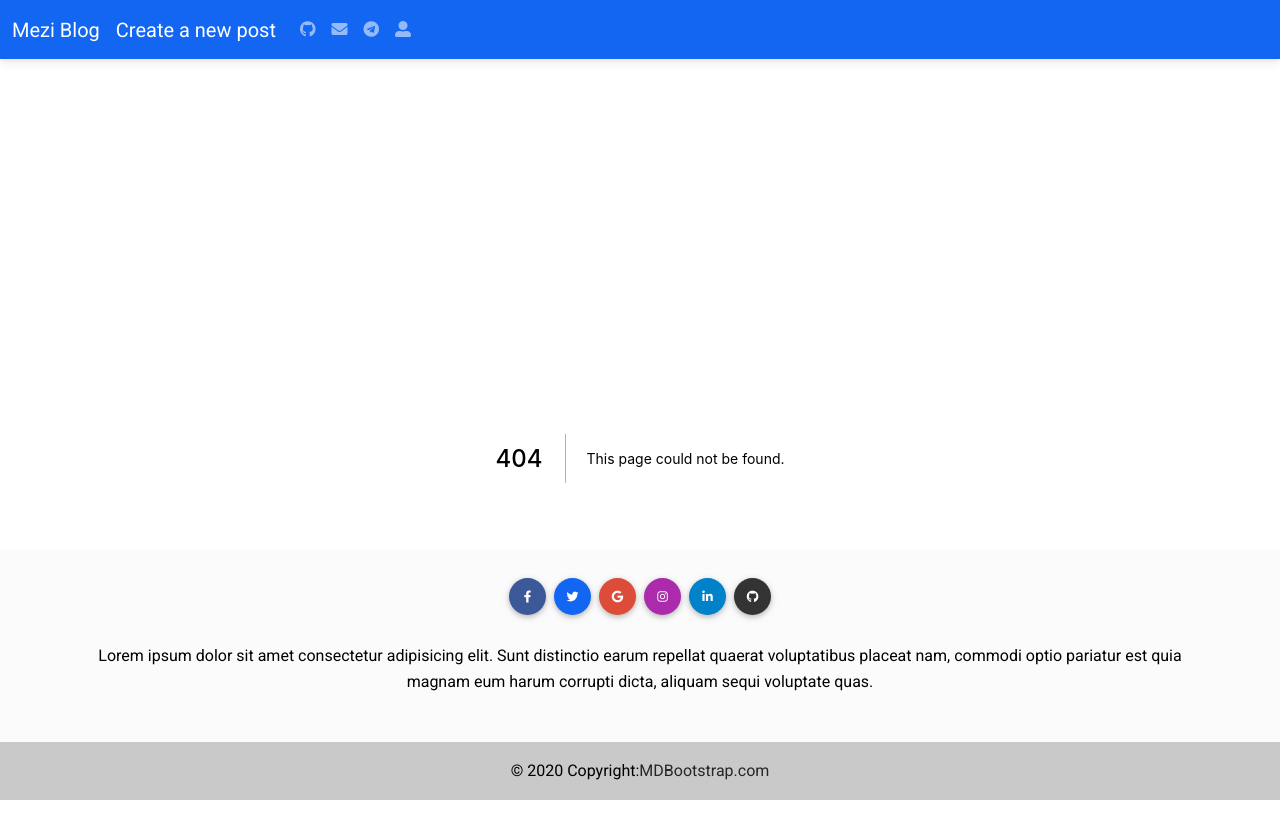
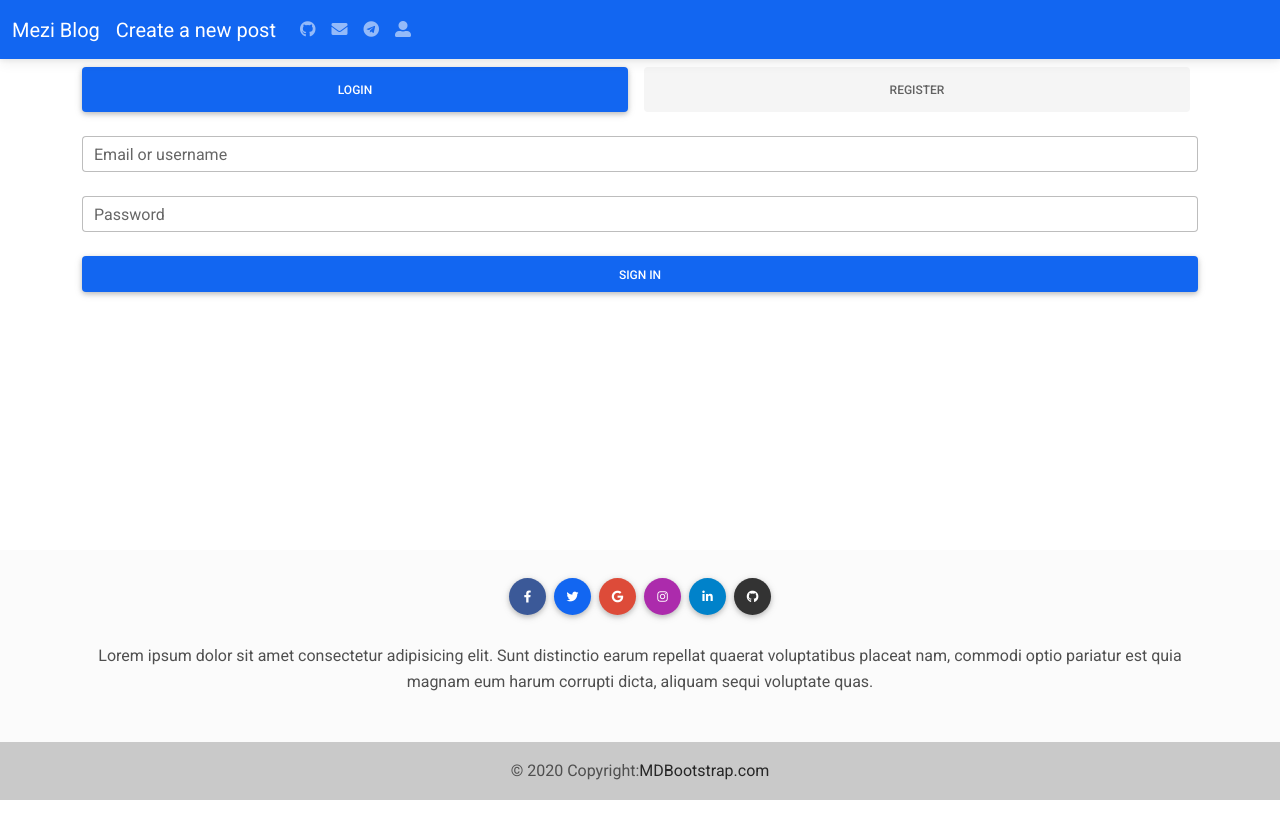
Before and after one commit to mezgoodle/meziblog, a Next.js app in the folder frontend/: page /user in a window 1280 px wide. Before the commit this address had no page. Shown: the top 838 px of the page. After the commit the page ends 800 px from the top, so only its background shows below. Built offline with nearby package versions, Linux system fonts and the light colour scheme.

Commit message:
Create user.js

```diff
--- /dev/null
+++ b/frontend/pages/user.js
@@ -0,0 +1,115 @@
+export default function user() {
+  return (
+    <>
+      <ul className="nav nav-pills nav-justified mb-3" id="ex1" role="tablist">
+        <li className="nav-item" role="presentation">
+          <a
+            className="nav-link active"
+            id="tab-login"
+            data-mdb-toggle="pill"
+            href="#pills-login"
+            role="tab"
+            aria-controls="pills-login"
+            aria-selected="true"
+          >
+            Login
+          </a>
+        </li>
+        <li className="nav-item" role="presentation">
+          <a
+            className="nav-link"
+            id="tab-register"
+            data-mdb-toggle="pill"
+            href="#pills-register"
+            role="tab"
+            aria-controls="pills-register"
+            aria-selected="false"
+          >
+            Register
+          </a>
+        </li>
+      </ul>
+
+      <div className="tab-content">
+        <div
+          className="tab-pane fade show active"
+          id="pills-login"
+          role="tabpanel"
+          aria-labelledby="tab-login"
+        >
+          <form>
+            <div className="form-outline mb-4">
+              <input type="email" id="loginName" className="form-control" />
+              <label className="form-label" for="loginName">
+                Email or username
+              </label>
+            </div>
+
+            <div className="form-outline mb-4">
+              <input
+                type="password"
+                id="loginPassword"
+                className="form-control"
+              />
+              <label className="form-label" for="loginPassword">
+                Password
+              </label>
+            </div>
+
+            <button type="submit" className="btn btn-primary btn-block mb-4">
+              Sign in
+            </button>
+          </form>
+        </div>
+        <div
+          className="tab-pane fade"
+          id="pills-register"
+          role="tabpanel"
+          aria-labelledby="tab-register"
+        >
+          <form>
+            <div className="form-outline mb-4">
+              <input type="text" id="registerName" className="form-control" />
+              <label className="form-label" for="registerName">
+                Name
+              </label>
+            </div>
+
+            <div className="form-outline mb-4">
+              <input type="email" id="registerEmail" className="form-control" />
+              <label className="form-label" for="registerEmail">
+                Email
+              </label>
+            </div>
+
+            <div className="form-outline mb-4">
+              <input
+                type="password"
+                id="registerPassword"
+                className="form-control"
+              />
+              <label className="form-label" for="registerPassword">
+                Password
+              </label>
+            </div>
+
+            <div className="form-outline mb-4">
+              <input
+                type="password"
+                id="registerRepeatPassword"
+                className="form-control"
+              />
+              <label className="form-label" for="registerRepeatPassword">
+                Repeat password
+              </label>
+            </div>
+
+            <button type="submit" className="btn btn-primary btn-block mb-3">
+              Sign in
+            </button>
+          </form>
+        </div>
+      </div>
+    </>
+  );
+}
```
